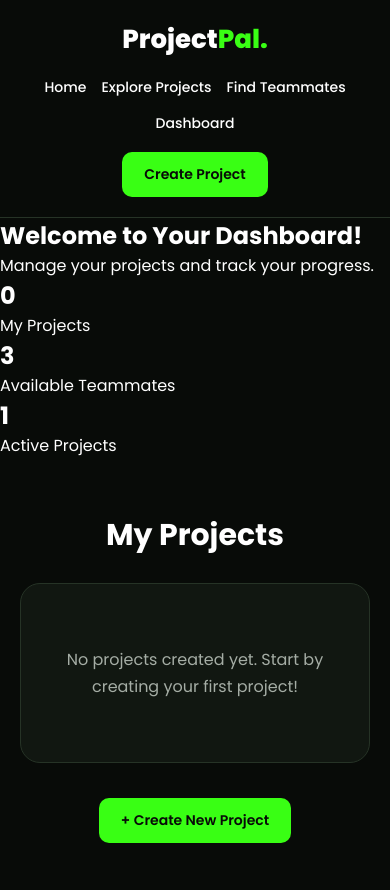
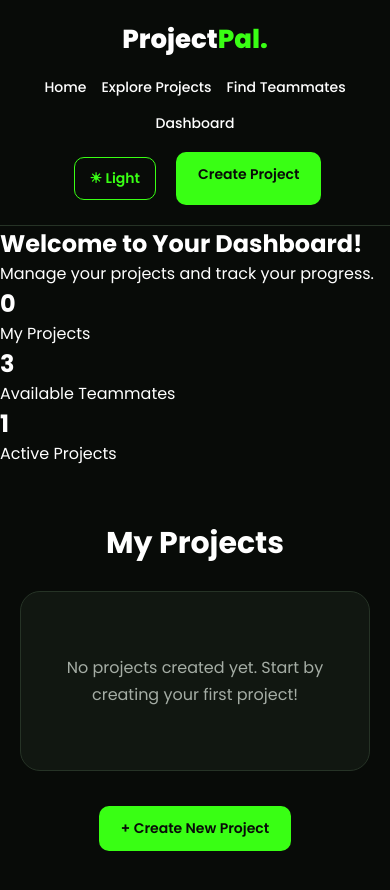
Before and after one commit to Oct-raj/Project-Pal, a plain HTML site: page dashboard.html in a window 390 px wide. Drawn offline with Linux system fonts and the light colour scheme; a script that the page names is missing.

Commit message:
Add theme switch to dashboard

```diff
--- a/dashboard.html
+++ b/dashboard.html
@@ -11,13 +11,18 @@
 
 <header class="navbar">
     <div class="logo">Project<span>Pal.</span></div>
+
     <nav>
         <a href="index.html">Home</a>
         <a href="projects.html">Explore Projects</a>
         <a href="teammates.html">Find Teammates</a>
         <a href="dashboard.html">Dashboard</a>
     </nav>
-    <a href="create-project.html" class="nav-btn">Create Project</a>
+
+    <div class="hero-buttons">
+        <button id="themeToggle" class="theme-toggle">☀ Light</button>
+        <a href="create-project.html" class="nav-btn">Create Project</a>
+    </div>
 </header>
 
 <section class="dashboard">
@@ -43,6 +48,7 @@
 
     <div class="dashboard-content">
         <h2>My Projects</h2>
+
         <div id="myProjects" class="my-projects">
             <p>No projects created yet. Start by creating your first project!</p>
         </div>
@@ -52,5 +58,6 @@
 </section>
 
 <script src="js/dashboard.js"></script>
+<script src="js/theme.js"></script>
 </body>
 </html>
```
